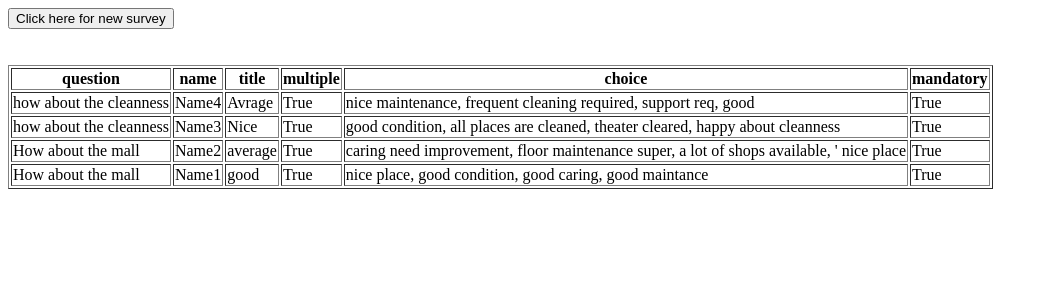
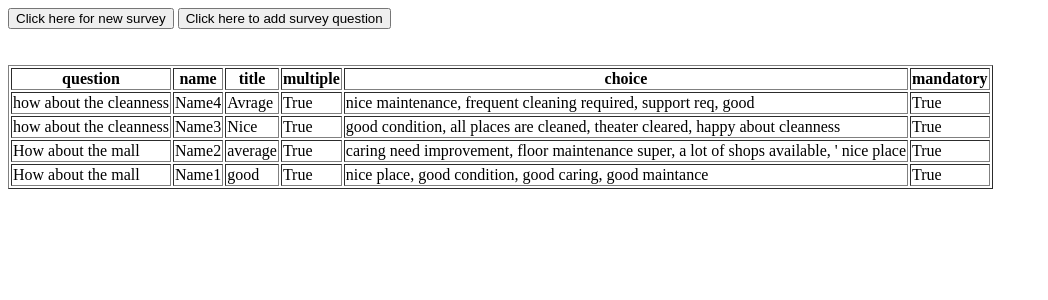
Before and after one commit to anbushajin/Survey_form, a Django app: page / in a window 1280 px wide. Shown: the top 300 px of the page, without its empty margins (0-1048 px from the left). Run offline with Django 3.2, Linux system fonts and the light colour scheme; data comes from the database, SQL or seed files in the repository; both versions use the stored data as it was after the commit.

Commit message:
question addition option updated

```diff
--- a/app_survey/templates/dashboard.html
+++ b/app_survey/templates/dashboard.html
@@ -7,7 +7,8 @@
 </head>
 <body>
     {% block content %}
-    <a href="home/"><input type="submit" value="Click here for new survey" ></a><br><br><br>
+    <a href="home/"><input type="submit" value="Click here for new survey" ></a>
+    <a href="addquestion/"><input type="submit" value="Click here to add survey question" ></a><br><br><br>
 
     <table border="1">
         <tr>
--- a/app_survey/urls.py
+++ b/app_survey/urls.py
@@ -2,6 +2,7 @@ from django.urls import path, include
 from .views import *
 urlpatterns = [
     path('',dashboard),
+    path('addquestion/',addquestion),
     path('home/', home ),
     path('question/',question),
     path('survey/',survey)
--- a/app_survey/views.py
+++ b/app_survey/views.py
@@ -2,7 +2,6 @@ from django.shortcuts import render,  redirect
 from django.http import HttpResponse
 from .models import *
 
-# Create your views here.
 ques=0
 name=0
 title=0
@@ -15,8 +14,18 @@ def dashboard (request):
     for i in obj:
         dict = {"qtn" : i.qtn, "name" : i.name, "title" : i.title, "multiple" :  i.multiple, "choice" : i.choice, "mandatory" : i.mandatory}
         lst.append(dict)
-    print("List :",lst)
     return render (request,"dashboard.html",{"lst":lst})
+
+def addquestion(request):
+    if request.method == 'GET':
+        return render (request, "question.html")
+    elif request.method == 'POST':
+        question = request.POST['q']
+        ques = Question (question = question)
+        ques.save()
+        return redirect (dashboard)
+
+
 
 
 
@@ -37,9 +46,6 @@ def question(request):
         name = request.POST['name']
         title= request.POST['title']
         multi= int(request.POST['radio'])
-
-
-        print("###########","Name :",name, "title ;", title, "Radio :", multi)
     return render(request, "survey1.html", {"name": name, "title" : title, "multi":multi,"ques":ques})
 
 
@@ -50,9 +56,7 @@ def survey(request):
         if multi is 0:
             choice = request.POST['c1']
         madinatory = request.POST['m']
-        print("################","ques",ques,name)
         q=Survey(qtn = ques, name = name, title = title, multiple =  multi, choice = choice, mandatory = madinatory )
         q.save()
         print(choice,":",type(choice))
-
         return redirect (dashboard)
```
Also changed, not shown: app_survey/templates/question.html (added, +8 -0 lines), db.sqlite3.
